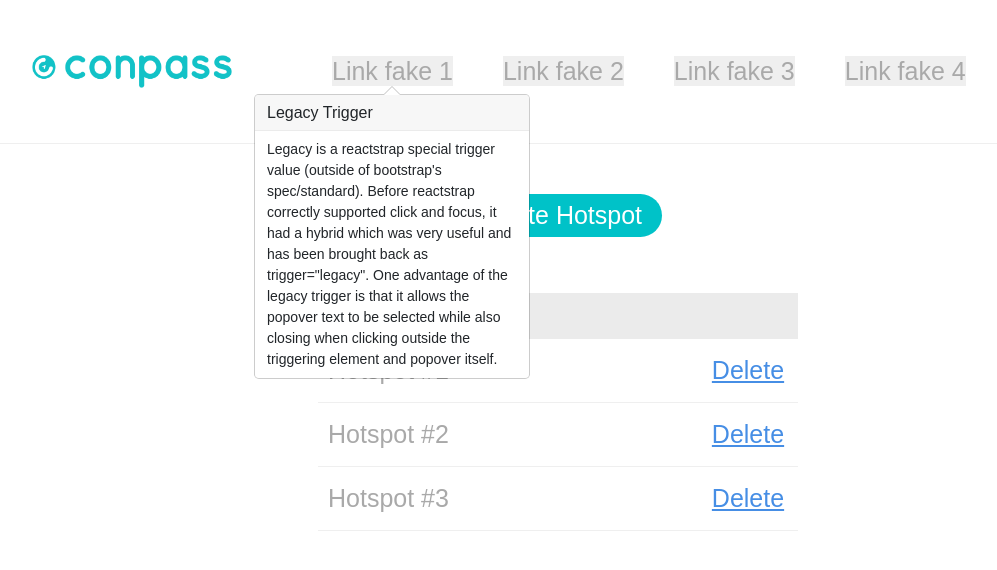
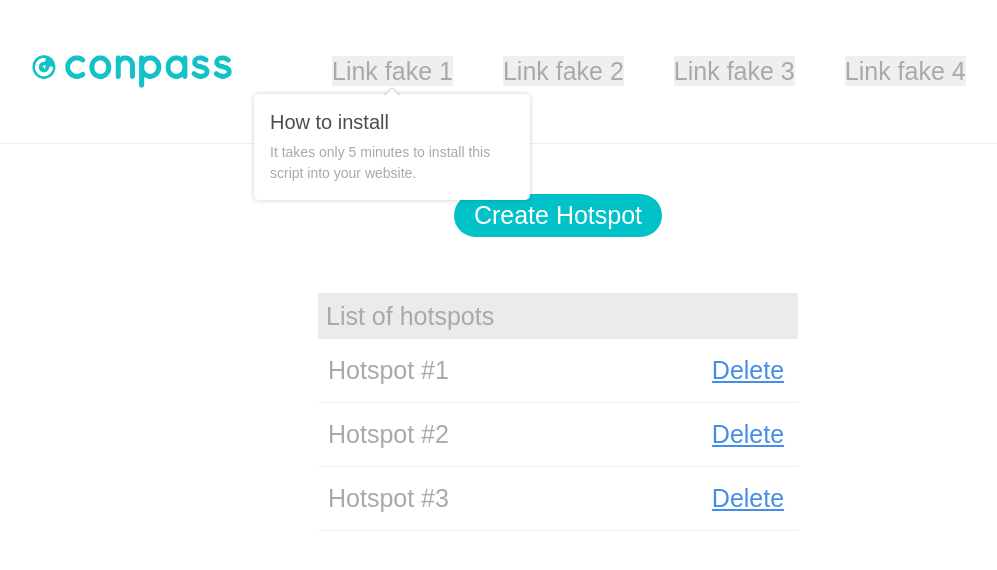
Before and after one commit to sharoneh/hotspot-list, a React (Create React App) app: page / in a window 1280 px wide. Both pictures are taken after a click on the button "Link fake 1". Shown: the top 570 px of the page, without its empty margins (82-1079 px from the left). Built offline with nearby package versions, Linux system fonts and the light colour scheme.

Commit message:
estilização do popover

```diff
--- a/src/components/Header.js
+++ b/src/components/Header.js
@@ -1,7 +1,7 @@
 import React from 'react';
 import '../styles/Header.scss';
 import logo from '../images/conpass-logo.png';
-import { UncontrolledPopover, PopoverHeader, PopoverBody } from 'reactstrap';
+import Popover from './Popover';
 
 const Header = () => {
   return (
@@ -15,11 +15,7 @@ const Header = () => {
         <button>Link fake 4</button>
       </div>
 
-      <UncontrolledPopover trigger="legacy" placement="bottom" target="button">
-          <PopoverHeader>Legacy Trigger</PopoverHeader>
-          <PopoverBody>
-            Legacy is a reactstrap special trigger value (outside of bootstrap's spec/standard). Before reactstrap correctly supported click and focus, it had a hybrid which was very useful and has been brought back as trigger="legacy". One advantage of the legacy trigger is that it allows the popover text to be selected while also closing when clicking outside the triggering element and popover itself.</PopoverBody>
-        </UncontrolledPopover>
+      <Popover />
     </div>
   )
 }
--- /dev/null
+++ b/src/components/Popover.js
@@ -0,0 +1,14 @@
+import React from 'react';
+import { UncontrolledPopover, PopoverHeader, PopoverBody } from 'reactstrap';
+import '../styles/Popover.scss';
+
+const Popover = () => {
+  return (
+    <UncontrolledPopover trigger="legacy" placement="bottom" target="button">
+      <PopoverHeader>How to install</PopoverHeader>
+      <PopoverBody>It takes only 5 minutes to install this script into your website.</PopoverBody>
+    </UncontrolledPopover>
+  )
+}
+
+export default Popover
--- /dev/null
+++ b/src/styles/Popover.scss
@@ -0,0 +1,25 @@
+@import 'variables';
+
+.popover {
+  padding: 1rem;
+  border: none !important;
+  box-shadow: 0 0 5px rgba(0, 0, 0, .2);
+
+  .popover-header {
+    background-color: transparent;
+    border: none;
+    padding: 0;
+    font-size: 20px;
+    color: rgb(77, 77, 77);
+  }
+
+  .popover-body {
+    padding: 0;
+    margin-top: .5rem;
+    color: $font-grey;
+  }
+
+  .arrow {
+    margin: 0.1rem .3rem !important;
+  }
+}
```
